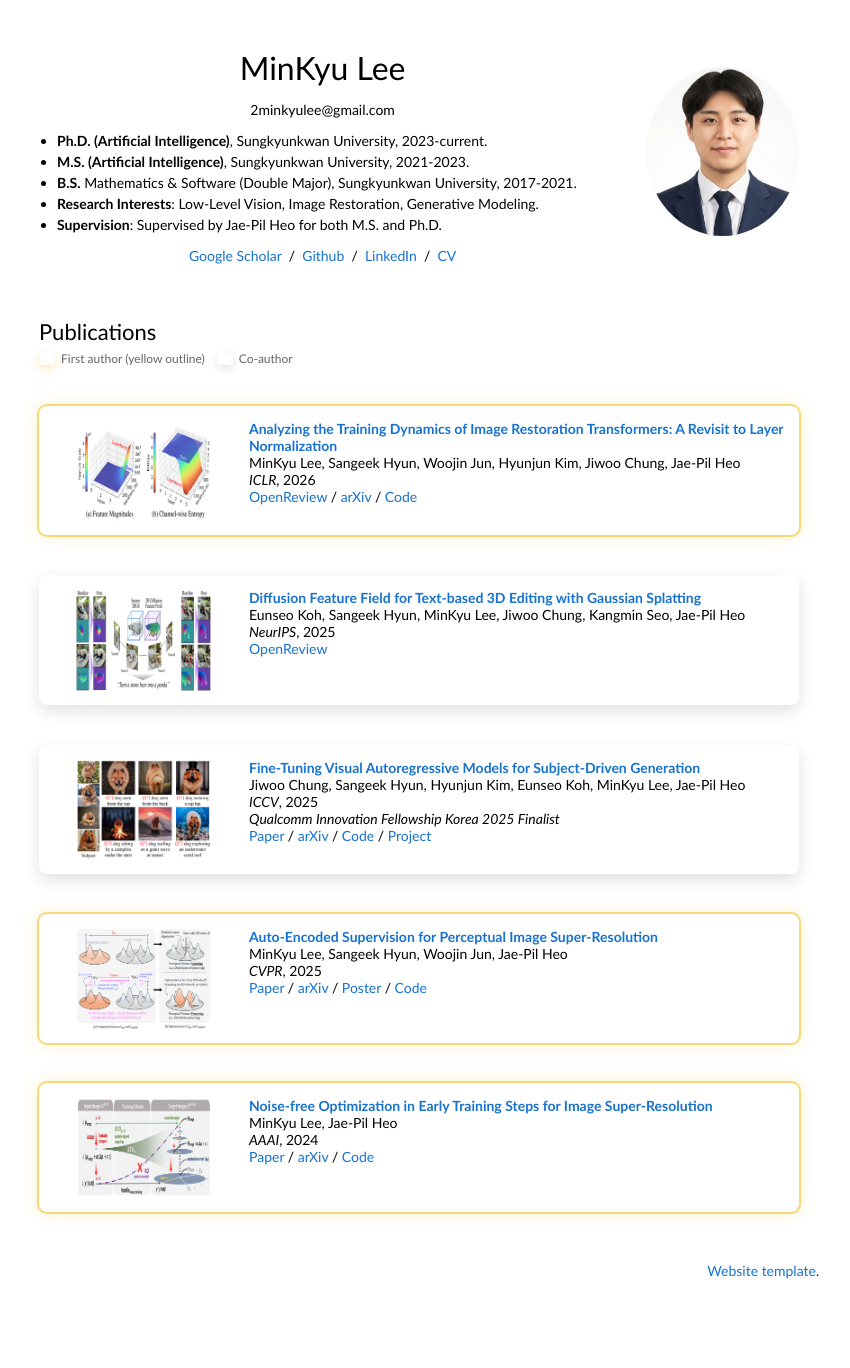
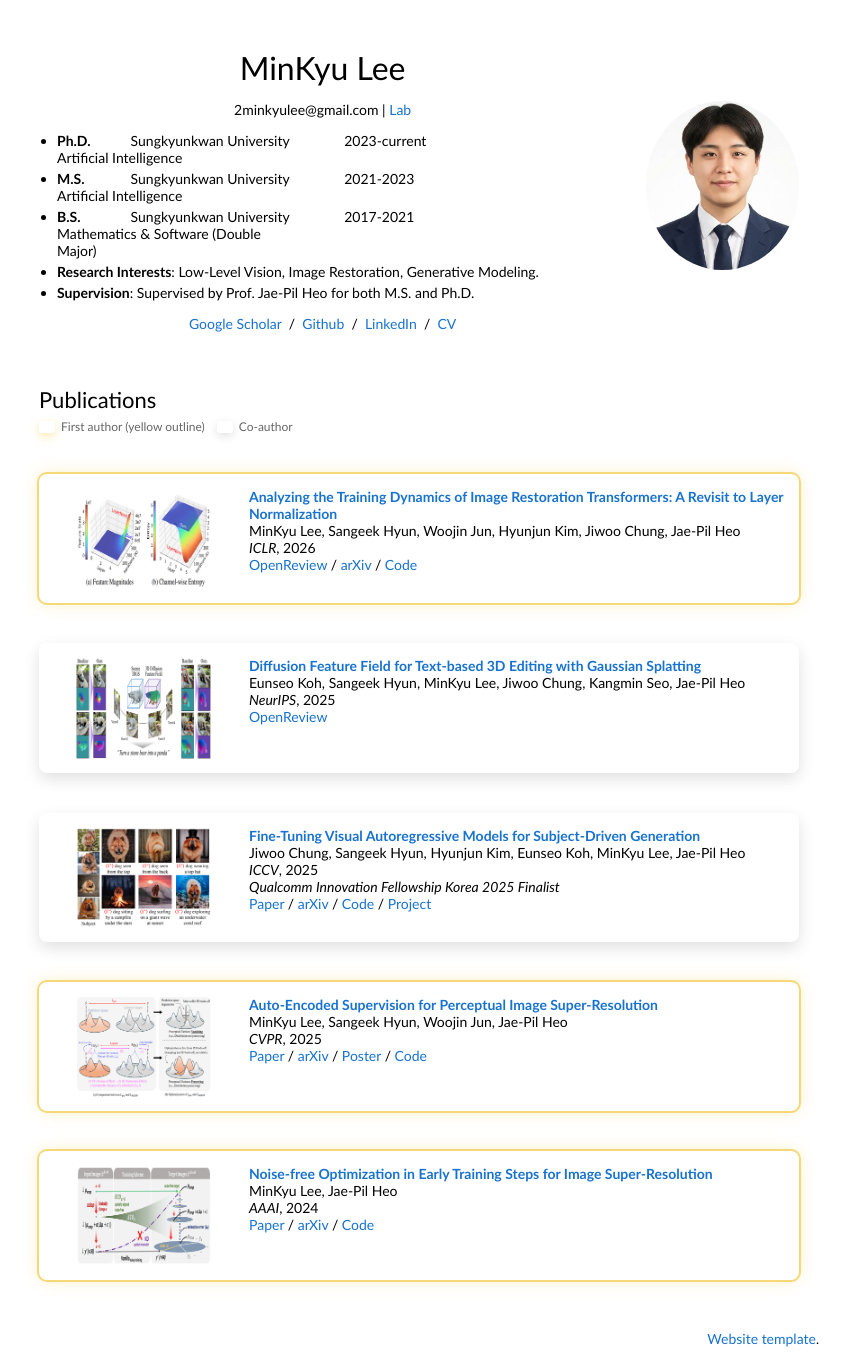
Before and after one commit to 2minkyulee/2minkyulee.github.io, a Jekyll site: the page built from index.md, in a window 1280 px wide. Shown: the whole page, without its empty margins (221-1071 px from the left). Built offline with Jekyll 4.4.1, drawn with Linux system fonts in a browser that asks for light colours; before the commit the page ends 1300 px from its top, so only the background shows below that.

Commit message:
Format bio rows and add lab link

```diff
--- a/_layouts/home.html
+++ b/_layouts/home.html
@@ -22,14 +22,29 @@
                     MinKyu Lee
                 </p>
                 <p style="text-align: center;">
-                    2minkyulee@gmail.com
+                    2minkyulee@gmail.com | <a href="https://sites.google.com/site/vclabskku/publications?authuser=0">Lab</a>
                 </p>
                 <ul class="bio-list">
-                    <li><strong>Ph.D. (Artificial Intelligence)</strong>, Sungkyunkwan University, 2023-current.</li>
-                    <li><strong>M.S. (Artificial Intelligence)</strong>, Sungkyunkwan University, 2021-2023.</li>
-                    <li><strong>B.S.</strong> Mathematics & Software (Double Major), Sungkyunkwan University, 2017-2021.</li>
+                    <li>
+                        <span class="bio-degree"><strong>Ph.D.</strong></span>
+                        <span class="bio-school">Sungkyunkwan University</span>
+                        <span class="bio-dates">2023-current</span>
+                        <span class="bio-major">Artificial Intelligence</span>
+                    </li>
+                    <li>
+                        <span class="bio-degree"><strong>M.S.</strong></span>
+                        <span class="bio-school">Sungkyunkwan University</span>
+                        <span class="bio-dates">2021-2023</span>
+                        <span class="bio-major">Artificial Intelligence</span>
+                    </li>
+                    <li>
+                        <span class="bio-degree"><strong>B.S.</strong></span>
+                        <span class="bio-school">Sungkyunkwan University</span>
+                        <span class="bio-dates">2017-2021</span>
+                        <span class="bio-major">Mathematics & Software (Double Major)</span>
+                    </li>
                     <li><strong>Research Interests</strong>: Low-Level Vision, Image Restoration, Generative Modeling.</li>
-                    <li><strong>Supervision</strong>: Supervised by Jae-Pil Heo for both M.S. and Ph.D.</li>
+                    <li><strong>Supervision</strong>: Supervised by Prof. Jae-Pil Heo for both M.S. and Ph.D.</li>
                 </ul>
 
                 <p style="text-align:center">
--- a/stylesheet.css
+++ b/stylesheet.css
@@ -168,6 +168,40 @@
     margin: 4px 0;
   }
 
+  .bio-list li .bio-degree,
+  .bio-list li .bio-school,
+  .bio-list li .bio-dates,
+  .bio-list li .bio-major {
+    display: inline-block;
+    vertical-align: top;
+  }
+
+  .bio-list li .bio-degree {
+    width: 70px;
+  }
+
+  .bio-list li .bio-school {
+    width: 210px;
+  }
+
+  .bio-list li .bio-dates {
+    width: 110px;
+  }
+
+  .bio-list li .bio-major {
+    width: 240px;
+  }
+
+  @media (max-width: 640px) {
+    .bio-list li .bio-degree,
+    .bio-list li .bio-school,
+    .bio-list li .bio-dates,
+    .bio-list li .bio-major {
+      display: block;
+      width: auto;
+    }
+  }
+
   .pub-legend-item {
     display: inline-flex;
     align-items: center;
```
